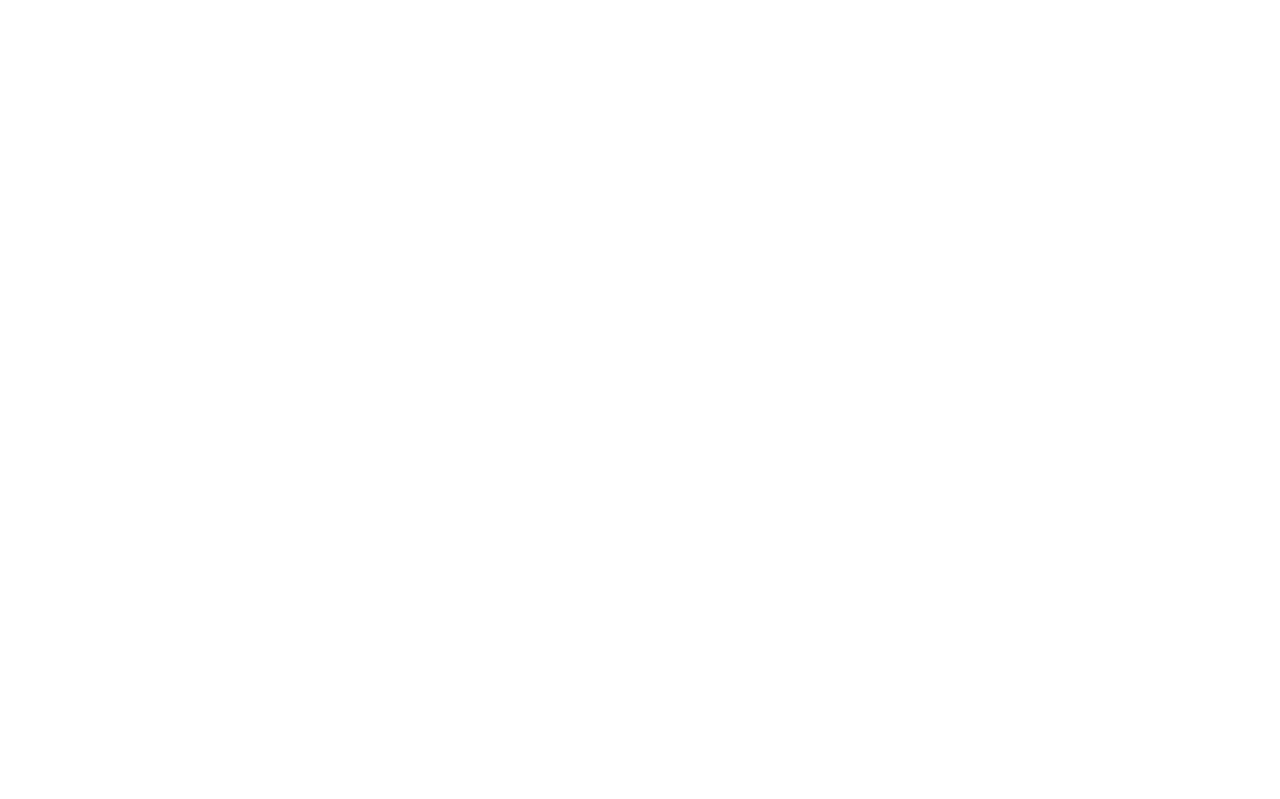
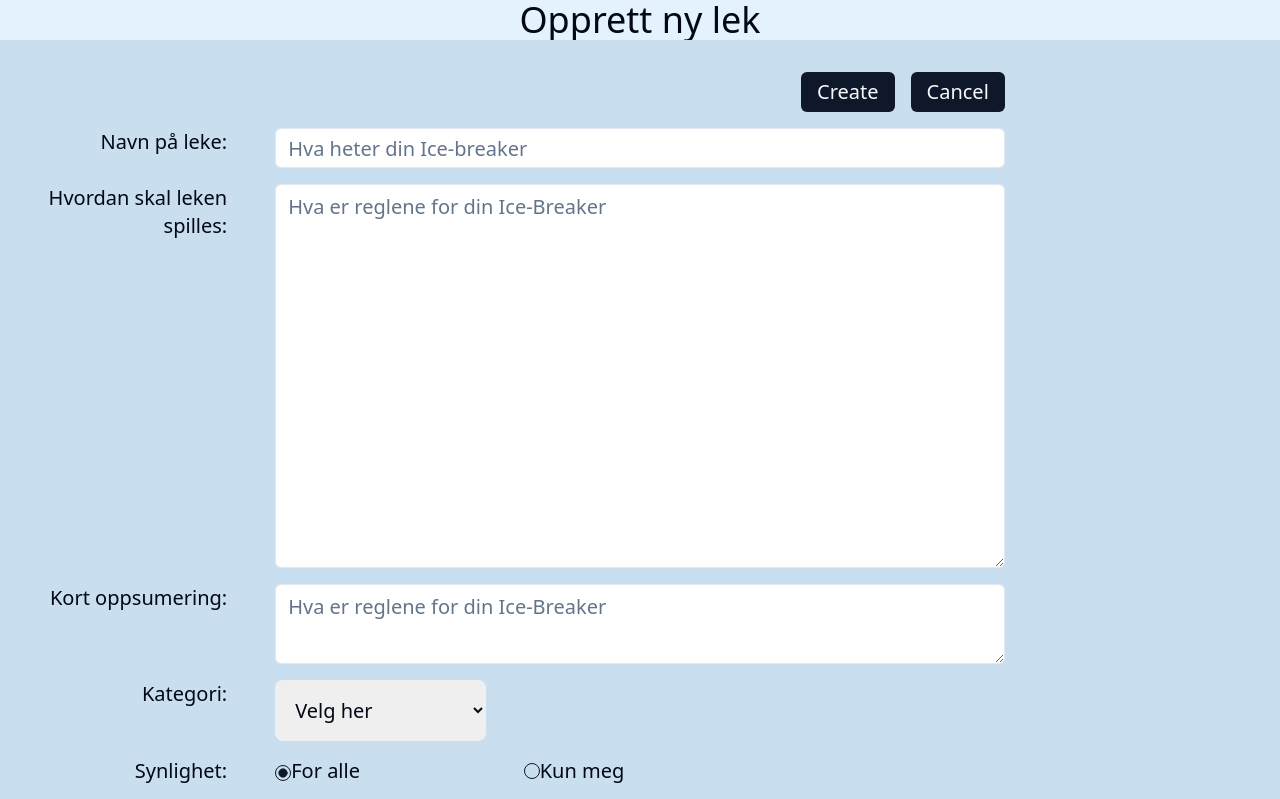
Before and after one commit to Brattetveit/Ice-breakers, a React (Vite) app in the folder client/: page /IceBreakerForm in a window 1280 px wide. Before the commit this address had no page. Shown: the top 799 px of the page. Built offline with nearby package versions, Linux system fonts and the light colour scheme.

Commit message:
form without backend

```diff
--- a/client/src/App.tsx
+++ b/client/src/App.tsx
@@ -1,5 +1,5 @@
 import { Routes, Route } from "react-router-dom";
-import { Home, Login, Register } from "./pages";
+import { Home, Login, Register, IceBreakerForm} from "./pages";
 
 const App = () => {
   return (
@@ -8,6 +8,7 @@
         <Route path="/" element={<Home />} />
         <Route path="/login" element={<Login />} />
         <Route path="/register" element={<Register />} />
+        <Route path="/IceBreakerForm" element={<IceBreakerForm />} />
       </Routes>
     </>
   );
--- /dev/null
+++ b/client/src/components/Message.tsx
@@ -0,0 +1,18 @@
+interface MessageProps {
+  message: string;
+  id: string;
+  className?: string;
+}
+
+export function Message({ message, id, className }: MessageProps) {
+  const styles = {
+    display: "none",
+    color: "red",
+    fontSize: "1.25rem",
+    lineHeight: "1.75rem",
+    };
+
+  return (
+    <h2 style={styles} className={className} id={id}>{message}</h2> // Pass className prop to Label
+  );
+}
--- /dev/null
+++ b/client/src/components/ui/radio-group.tsx
@@ -0,0 +1,42 @@
+import * as React from "react"
+import * as RadioGroupPrimitive from "@radix-ui/react-radio-group"
+import { Circle } from "lucide-react"
+
+import { cn } from "@/lib/utils"
+
+const RadioGroup = React.forwardRef<
+  React.ElementRef<typeof RadioGroupPrimitive.Root>,
+  React.ComponentPropsWithoutRef<typeof RadioGroupPrimitive.Root>
+>(({ className, ...props }, ref) => {
+  return (
+    <RadioGroupPrimitive.Root
+      className={cn("grid gap-2", className)}
+      {...props}
+      ref={ref}
+    />
+  )
+})
+RadioGroup.displayName = RadioGroupPrimitive.Root.displayName
+
+const RadioGroupItem = React.forwardRef<
+  React.ElementRef<typeof RadioGroupPrimitive.Item>,
+  React.ComponentPropsWithoutRef<typeof RadioGroupPrimitive.Item>
+>(({ className, ...props }, ref) => {
+  return (
+    <RadioGroupPrimitive.Item
+      ref={ref}
+      className={cn(
+        "aspect-square h-4 w-4 rounded-full border border-primary text-primary ring-offset-background focus:outline-none focus-visible:ring-2 focus-visible:ring-ring focus-visible:ring-offset-2 disabled:cursor-not-allowed disabled:opacity-50",
+        className
+      )}
+      {...props}
+    >
+      <RadioGroupPrimitive.Indicator className="flex items-center justify-center">
+        <Circle className="h-2.5 w-2.5 fill-current text-current" />
+      </RadioGroupPrimitive.Indicator>
+    </RadioGroupPrimitive.Item>
+  )
+})
+RadioGroupItem.displayName = RadioGroupPrimitive.Item.displayName
+
+export { RadioGroup, RadioGroupItem }
--- /dev/null
+++ b/client/src/pages/IceBreakerForm.tsx
@@ -0,0 +1,192 @@
+import { Input } from "@/components/ui/input";
+import { Textarea } from "@/components/ui/textarea";
+import { Button } from "@/components/ui/button";
+import { Label } from "@/components/ui/label";
+import { RadioGroup, RadioGroupItem } from "@/components/ui/radio-group";
+import { Message } from "@/components/Message";
+import { useNavigate } from "react-router-dom";
+import React, { useState } from "react";
+import { useDropzone } from "react-dropzone";
+
+
+export const IceBreakerForm = () => {
+  const [nameText, setNameText] = useState("")
+  const [ruleText, setRuleText] = useState("")
+  const [summaryText, setSumaryText] = useState("")
+  const [category, setCategory] = useState("")
+  const [visibility, setVisibility] = useState("0")
+  const [files, setFiles] = useState([]);
+
+  const navigate = useNavigate();
+  const handleExit = () =>{
+    const path = `/`;
+    navigate(path);
+  }
+
+
+  const hasFiles = files.length > 0;
+
+  const { getRootProps, getInputProps } = useDropzone({
+    accept: "image/*",
+    onDrop: (acceptedFiles) => {
+      const maxSize = 1024*1024; // 5 MB (you can adjust the size limit as needed)
+      const filesWithValidSize = acceptedFiles.filter((file) => file.size <= maxSize);
+      if (filesWithValidSize.length === acceptedFiles.length) {
+        setFiles(acceptedFiles);
+      } else {
+        alert("Bildet er støre en største tillate størrelse (1MB). Velg et bilde som er mindre en 1MB.");
+      }
+    }
+  });
+
+
+  //placeholder
+  const categories: string[] = ["drikkelek", "barnelek", "navnelek"]
+
+
+  function handleNameText(event: React.ChangeEvent<HTMLInputElement>) {
+    setNameText(event.currentTarget.value);
+  }
+
+  function handleRuleText(event: React.ChangeEvent<HTMLTextAreaElement>) {
+    setRuleText(event.currentTarget.value);
+  }
+
+  function handleCategory(event: React.ChangeEvent<HTMLSelectElement>) {
+    setCategory(event.currentTarget.value)
+  }
+
+  function handleSumarytext(event: React.ChangeEvent<HTMLTextAreaElement>) {
+    setSumaryText(event.currentTarget.value)
+  }
+
+  function handleRadio(event: React.MouseEvent<HTMLButtonElement>) {
+    const target = event.target as HTMLInputElement;
+    setVisibility(target.value);
+  }
+
+  function handleCreate() {
+    let make: boolean = true
+    const mName = document.getElementById("mName");
+
+    if (mName !== null) {
+      if (nameText === "") {
+        mName.style.display = "block"
+        make = false
+      } else {
+        mName.style.display = "none";
+      }
+
+    }
+
+    const mRules = document.getElementById("mRules");
+    if (mRules !== null) {
+      if (ruleText === "") {
+        mRules.style.display = "block"
+        make = false
+      } else {
+        mRules.style.display = "none";
+
+      }
+    }
+
+    const mSummary = document.getElementById("mSummary");
+    if (mSummary !== null) {
+      if (summaryText === "" || summaryText.length >= 255) {
+        mSummary.style.display = "block"
+        make = false
+      } else {
+        mSummary.style.display = "none";
+
+      }
+
+    }
+
+    const mCategory = document.getElementById("mCategory");
+    if (mCategory !== null) {
+      if (category === "") {
+        mCategory.style.display = "block"
+        make = false
+      } else {
+        mCategory.style.display = "none";
+      }
+    }
+    if (make) {
+      //placeholder
+      console.log(nameText)
+      console.log(ruleText)
+      console.log(category)
+      console.log(visibility)
+      console.log(files)
+      handleExit()
+    }
+  }
+
+  return (
+    <div className="bg-[#E3F2FD] lex h-full flex flex-col">
+      <h1 className="text-center text-4xl">Opprett ny lek</h1>
+      <div className="bg-[#C9DEEE] lex h-full   ">
+        <div className="flex justify-end md:grid md:grid-cols-5 md:gap-12 m-4">
+          <div/>
+          <div/>
+          <div/>
+          <div className="flex justify-end mt-4">
+            <Button className="text-xl mr-4" onClick={handleCreate}>Create</Button>
+            <Button className="text-xl" onClick={handleExit}>Cancel</Button>
+          </div>
+          <div/>
+        </div>
+        <div className="md:grid md:grid-cols-5 md:gap-12 m-4">
+          <h2 className="md:text-right text-xl">Navn på leke:</h2>
+          <Input className="col-span-3 text-xl"  onChange={handleNameText} placeholder="Hva heter din Ice-breaker"></Input>
+          <Message className="text-right md:text-left" message={"Må ha et navn"} id={"mName"}/>
+        </div>
+        <div className="md:grid md:grid-cols-5 md:gap-12 m-4" >
+          <h2 className="md:text-right text-xl">Hvordan skal leken spilles:</h2>
+          <Textarea className="col-span-3 text-xl h-96" onChange={handleRuleText} placeholder="Hva er reglene for din Ice-Breaker"></Textarea>
+          <Message className="text-right md:text-left" message={"Må ha regler"} id={"mRules"}/>
+        </div>
+        <div className="md:grid md:grid-cols-5 md:gap-12 m-4" >
+          <h2 className="md:text-right text-xl">Kort oppsumering:</h2>
+          <Textarea className="col-span-3 text-xl" onChange={handleSumarytext} placeholder="Hva er reglene for din Ice-Breaker"></Textarea>
+          <Message className="text-right md:text-left" message={"Må ha regler"} id={"mSummary"}/>
+        </div>
+        <div className="md:grid md:grid-cols-5 md:gap-12 m-4">
+          <h2 className="md:text-right text-xl">Kategori:</h2>
+          <select className="rounded-lg p-4 text-xl" id="categories" name="categories" onChange={handleCategory} defaultValue="default">
+            <option value="default" key={0} disabled >Velg her</option>
+            {categories.map((category, index) => <option value={category} key={index + 1}>{category}</option>)}
+          </select>
+          <Message className="col-span-3" message={"Må velge kategori"} id={"mCategory"}/>
+        </div>
+        <div className="md:grid md:grid-cols-5 md:gap-12 m-4">
+          <h2 className="md:text-right text-xl" >Synlighet:</h2>
+          <RadioGroup className="md:rid md:grid-cols-3 md:gap-4 md:col-span-3" defaultValue="0" id="radio">
+            <div>
+              <RadioGroupItem value="0" id="forAlle" onClick={handleRadio}/>
+              <Label className="text-xl" htmlFor="forAlle" >For alle</Label>
+            </div>
+            <div>
+              <RadioGroupItem value="1" id="kunMeg" onClick={handleRadio}/>
+              <Label className="text-xl" htmlFor="kunMeg" >Kun meg</Label>
+            </div>
+          </RadioGroup>
+        </div>
+        <div className="md:grid md:grid-cols-5 md:gap-12 m-4  min-h-40">
+          <h2 className="md:text-right text-xl">Last opp bilder:</h2>
+          <div {...getRootProps()} className="col-span-3 p-4 border-dashed border-4 border-gray-400">
+            <input {...getInputProps()} />
+            <p>Drag & drop bilder her, eller klikk for å velge filer</p>
+            {hasFiles && (
+              <div className=" h-full">
+                {files.map((file, index) => (
+                  <img key={index} src={URL.createObjectURL(file)} alt={`Uploaded ${index}`} />
+                ))}
+              </div>
+            )}
+          </div>
+        </div>
+      </div>
+    </div>
+  );
+};
--- a/client/src/pages/index.ts
+++ b/client/src/pages/index.ts
@@ -1,3 +1,4 @@
 export { Home } from "./Home";
 export { Login } from "./Login";
 export { Register } from "./Register";
+export { IceBreakerForm } from "./IceBreakerForm";
```
Also changed, not shown: client/package.json (+9 -1 lines), package.json (+7 -1 lines), 2 other files (tests, documents, lock files or other folders).
